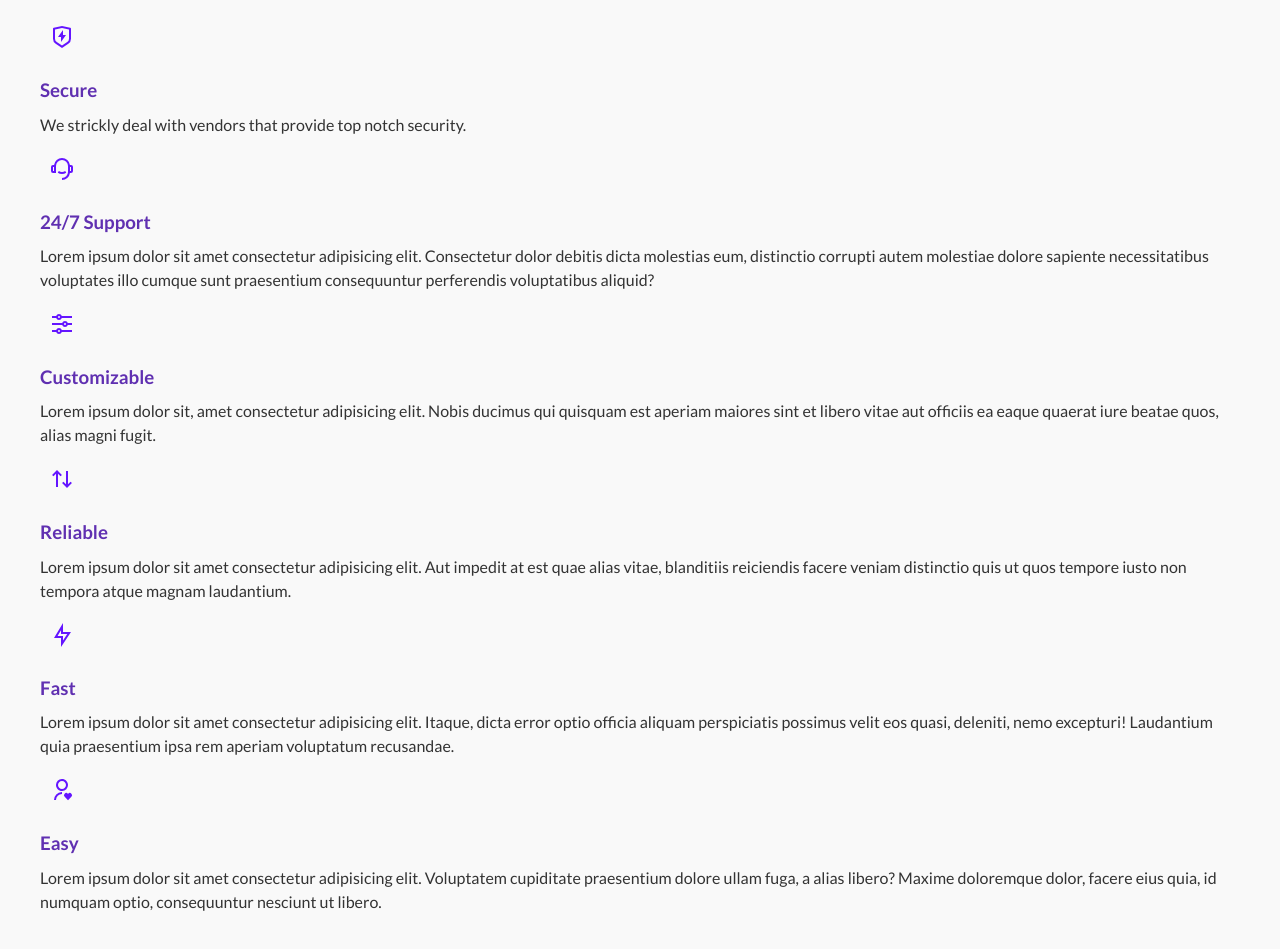
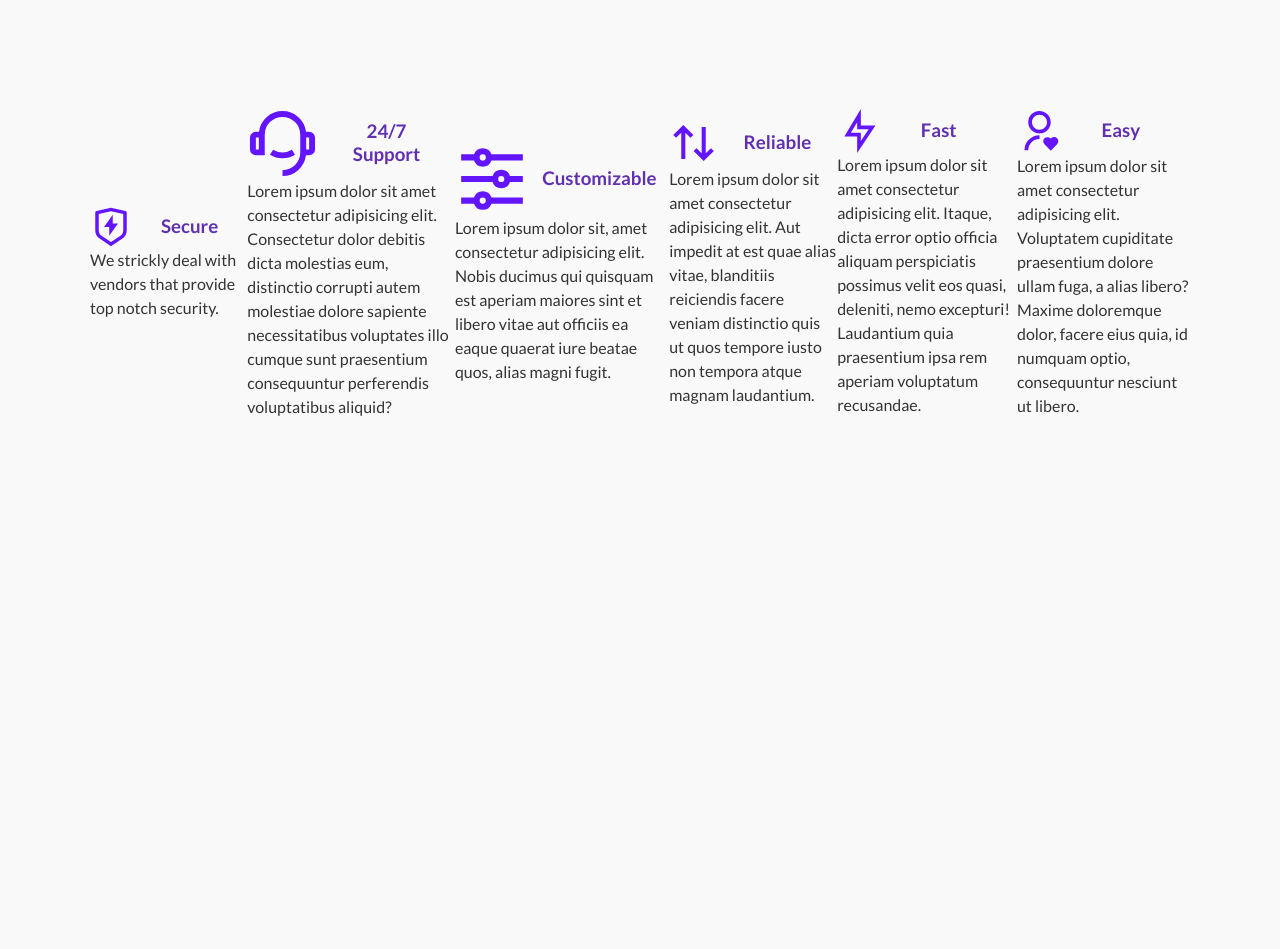
Before and after one commit to ipmcknz33/Final-Project-3-3, a plain HTML site: page index.html in a window 1280 px wide. Shown: the part 960-1909 px from the top of the page. After the commit the page ends 1541 px from the top, so only its background shows below. Drawn offline with Linux system fonts and the light colour scheme.

Commit message:
got the next to eachother but cant get them uniformed or 2 rows

```diff
--- a/index.html
+++ b/index.html
@@ -90,7 +90,7 @@
                          Laboriosam ducimus eligendi, sapiente voluptatibus rem,
                           perferendis explicabo animi amet maxime nesciunt facilis error impedit dolores,
                            mollitia sunt autem repellat commodi ullam.</h3>
-        </div>
+
 
             <section id="services">
                 <div class="container">
@@ -100,57 +100,63 @@
                             <div class="service">
                                 <figure class="service__img--wrapper">
                                     <img class="service" src="./assets/shield-icon.daefe14b320b14fbd9cbd18908ac93ec.svg" alt="shield-icon">
+                                    <h3 class="service__list"><span class="purple--text">Secure</span></h3>
                                 </figure>
-                            <h3 class="service__list"><span class="purple--text">Secure</span></h3>
                             <p class="service__discription">We strickly deal with vendors that provide top notch security.</p>
                             </div>
 
                             <div class="service">
                                 <figure class="service__img--wrapper">
                                     <img class="service" src="./assets/support-icon.f9253ffa8cb6ffde5bbaa05eb5136375.svg" alt="shield-icon">
+                                    <h3 class="service__list"><span class="purple--text">24/7 Support</span></h3>
                                 </figure>
-                            <h3 class="service__list"><span class="purple--text">24/7 Support</span></h3>
-                            <p class="service__discription">Lorem ipsum dolor sit amet consectetur adipisicing elit. Consectetur dolor debitis dicta molestias eum, distinctio corrupti autem molestiae dolore sapiente necessitatibus voluptates illo cumque sunt praesentium consequuntur perferendis voluptatibus aliquid?</p>
+                            <p class="service__discription">Lorem ipsum dolor sit amet consectetur adipisicing elit.
+                                 Consectetur dolor debitis dicta molestias eum,
+                                 distinctio corrupti autem molestiae dolore sapiente necessitatibus voluptates illo cumque sunt praesentium consequuntur perferendis voluptatibus aliquid?</p>
                             </div>
 
                             <div class="service">
                                 <figure class="service__img--wrapper">
                                     <img class="service" src="./assets/customize-icon.367468c90fd796009b97fbfba67b2c6a.svg" alt="shield-icon">
+                                    <h3 class="service__list"><span class="purple--text">Customizable</span></h3>
                                 </figure>
-                            <h3 class="service__list"><span class="purple--text">Customizable</span></h3>
-                            <p class="service__discription">Lorem ipsum dolor sit, amet consectetur adipisicing elit. Nobis ducimus qui quisquam est aperiam maiores sint et libero vitae aut officiis ea eaque quaerat iure beatae quos, alias magni fugit.</p>
+                            <p class="service__discription">Lorem ipsum dolor sit, amet consectetur adipisicing elit.
+                                Nobis ducimus qui quisquam est aperiam maiores sint et libero vitae aut officiis ea eaque quaerat iure beatae quos,
+                                alias magni fugit.</p>
                             </div>
 
                             <div class="service">
                                 <figure class="service__img--wrapper">
                                     <img class="service" src="./assets/reliable-icon.1367510a8f0a1bec76dc425d25f92f43.svg" alt="shield-icon">
+                                    <h3 class="service__list"><span class="purple--text">Reliable</span></h3>
                                 </figure>
-                            <h3 class="service__list"><span class="purple--text">Reliable</span></h3>
-                            <p class="service__discription">Lorem ipsum dolor sit amet consectetur adipisicing elit. Aut impedit at est quae alias vitae, blanditiis reiciendis facere veniam distinctio quis ut quos tempore iusto non tempora atque magnam laudantium.</p>
+                            <p class="service__discription">Lorem ipsum dolor sit amet consectetur adipisicing elit. Aut impedit at est quae alias vitae,
+                                blanditiis reiciendis facere veniam distinctio quis ut quos tempore iusto non tempora atque magnam laudantium.</p>
                             </div>
 
                             <div class="service">
                                 <figure class="service__img--wrapper">
                                     <img class="service" src="./assets/fast-icon.dbb971a73d4805d2fc3bcdacdb55beba.svg" alt="shield-icon">
+                                    <h3 class="service__list"><span class="purple--text">Fast</span></h3>
                                 </figure>
-                            <h3 class="service__list"><span class="purple--text">Fast</span></h3>
-                            <p class="service__discription">Lorem ipsum dolor sit amet consectetur adipisicing elit. Itaque, dicta error optio officia aliquam perspiciatis possimus velit eos quasi, deleniti, nemo excepturi! Laudantium quia praesentium ipsa rem aperiam voluptatum recusandae.</p>
+                            <p class="service__discription">Lorem ipsum dolor sit amet consectetur adipisicing elit. Itaque,
+                                dicta error optio officia aliquam perspiciatis possimus velit eos quasi, deleniti, nemo excepturi!
+                                Laudantium quia praesentium ipsa rem aperiam voluptatum recusandae.</p>
                             </div>
 
                             <div class="service">
                                 <Figure class="service__img--wrapper">
                                     <img class="service" src="./assets/simple-icon.673b7e1750b2a4ef32907fc164828d00.svg" alt="shield-icon">
+                                    <h3 class="service__list"><span class="purple--text">Easy</span></h3>
                                 </Figure>
-                            <h3 class="service__list"><span class="purple--text">Easy</span></h3>
-                            <p class="service__discription">Lorem ipsum dolor sit amet consectetur adipisicing elit. Voluptatem cupiditate praesentium dolore ullam fuga, a alias libero? Maxime doloremque dolor, facere eius quia, id numquam optio, consequuntur nesciunt ut libero.</p>
+                            <p class="service__discription">Lorem ipsum dolor sit amet consectetur adipisicing elit.
+                                Voluptatem cupiditate praesentium dolore ullam fuga,
+                                a alias libero? Maxime doloremque dolor, facere eius quia, id numquam optio, consequuntur nesciunt ut libero.</p>
                             </div>
-                        </div>
-
-
                         </div>
                     </div>
                 </div>
-            </div>
+        </section>
     </section>
 </main>
 </body>
--- a/style.css
+++ b/style.css
@@ -218,6 +218,11 @@ FEATURES
     margin: 0 auto 40px auto;
 }
 
+.section__title {
+    display: flex;
+    justify-content: center;
+}
+
 /*
 
 SERVICE SECTION
@@ -228,31 +233,32 @@ SERVICE SECTION
     color: #6030b1;
 }
 
-#service .container {
-    display: flex;
-    flex-wrap: wrap;
-    justify-content: center;
-    gap: 40px;
+#services  {
+    padding-top: 8vw;
+    padding-bottom: 8vw;
+    position: relative;
     margin: 0 auto;
 }
 
 
-.section__title {
+.service {
     display: flex;
-    justify-content: center;
+    flex-wrap: wrap;
 }
 
-.service {
+.service__img {
     width: 100%;
-    display: flex;
-    flex-wrap: wrap;
-    gap: 10px;
+    max-width: 100px;
 }
 
 .service__list {
     display: flex;
+    justify-content: center;
+
+    align-items: center;
+    padding: 0px 50px;
     width: 100%;
-    flex-wrap: wrap;
+    overflow: hidden;
 }
 
 .service__description {
@@ -262,8 +268,8 @@ SERVICE SECTION
     margin-bottom: 10px;
 }
 
+
 .service__img--wrapper {
     display: flex;
-    padding: 20px 10px;
-
+    justify-content: center;
 }
```
